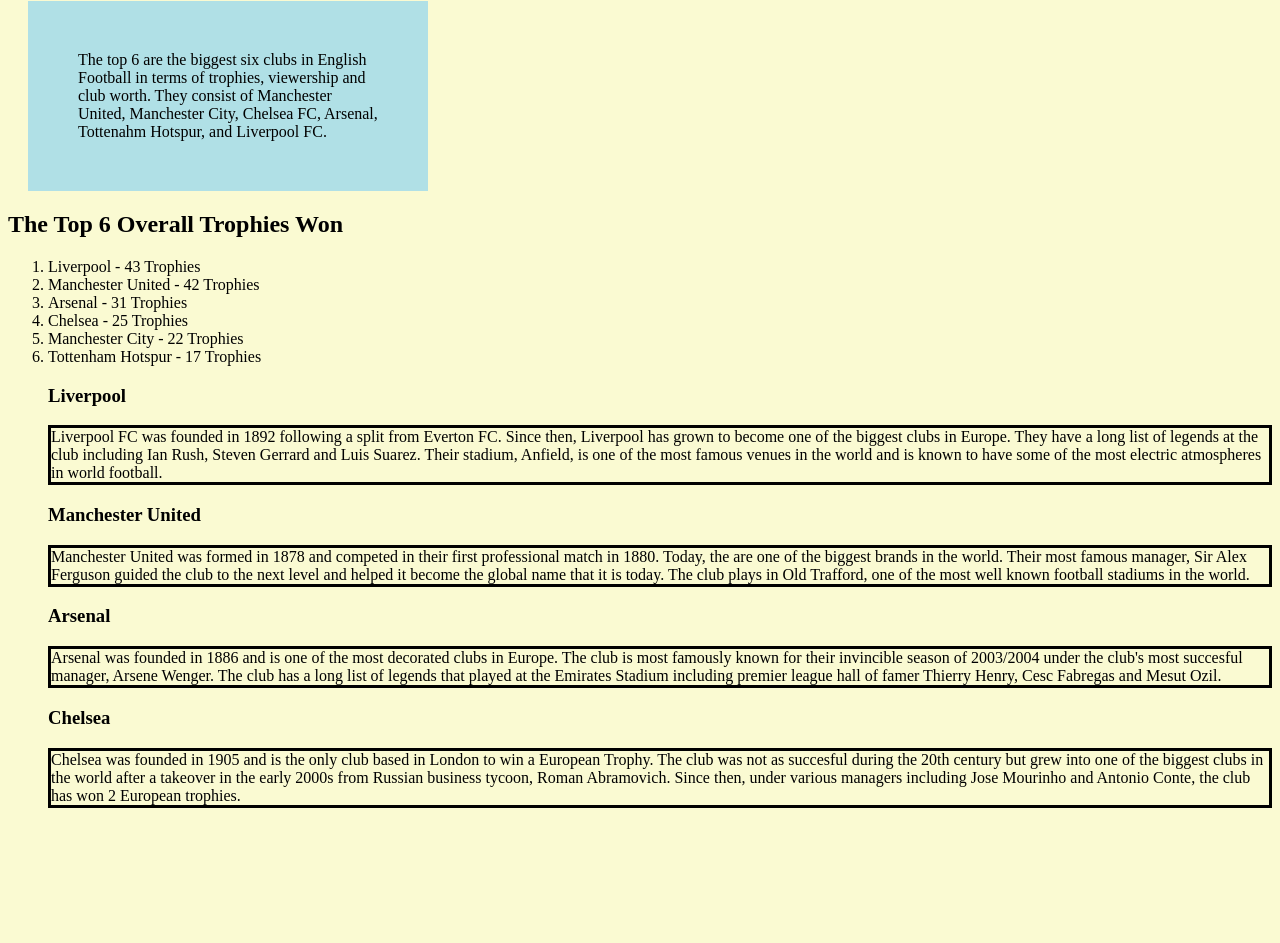
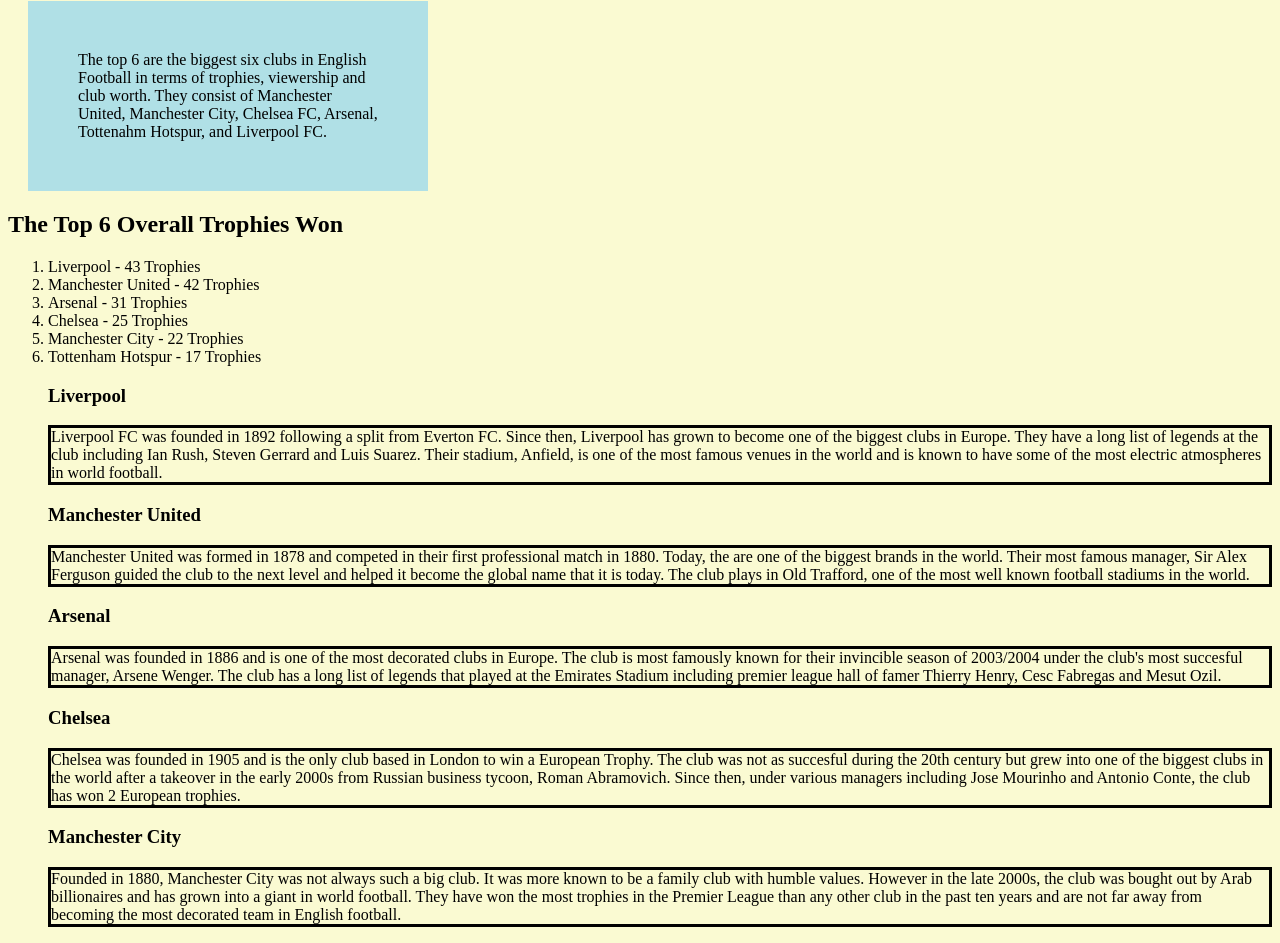
Before and after one commit to MohammadAbuLughod/Website-Project, a plain HTML site: page WebsiteProject.html in a window 1280 px wide. Shown: the part 79-1022 px from the top of the page. Before the commit the page ends 903 px from the top, so only its background shows below. Drawn offline with Linux system fonts and the light colour scheme.

Commit message:
Update WebsiteProject.html

```diff
--- a/WebsiteProject.html
+++ b/WebsiteProject.html
@@ -66,3 +66,13 @@ p.solid {border-style: solid;}
 <h3> Chelsea </h3>
 <p class="solid">Chelsea was founded in 1905 and is the only club based in London to win a European Trophy. The club was not as succesful during the 20th century but grew into one of the biggest clubs in the world after a takeover in the early 2000s from Russian business tycoon, Roman Abramovich. Since then, under various managers including Jose Mourinho and Antonio Conte, the club has won 2 European trophies.</p>
 </body>
+<head>
+<style>
+p.solid {border-style: solid;}
+</style>
+</head>
+
+<body>
+<h3> Manchester City </h3>
+<p class="solid">Founded in 1880, Manchester City was not always such a big club. It was more known to be a family club with humble values. However in the late 2000s, the club was bought out by Arab billionaires and has grown into a giant in world football. They have won the most trophies in the Premier League than any other club in the past ten years and are not far away from becoming the most decorated team in English football.</p>
+</body>
```
